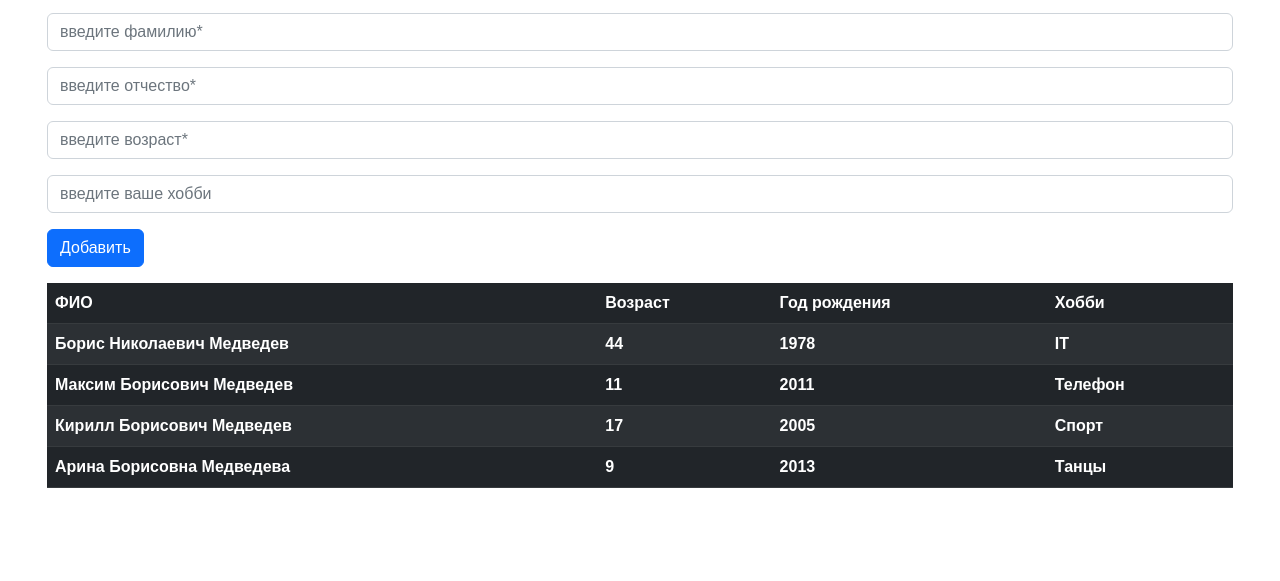
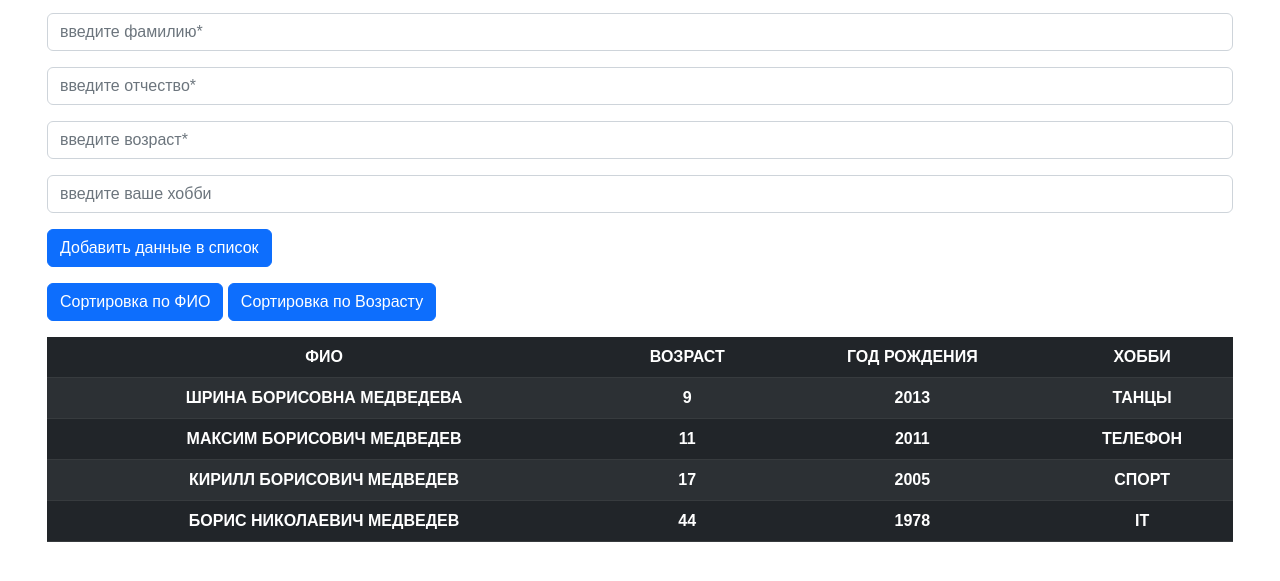
Before and after one commit to BorisMedvedev/list_data, a plain HTML site: page index.html in a window 1280 px wide. Shown: the part 97-678 px from the top of the page. Drawn offline with Linux system fonts and the light colour scheme.

Commit message:
add_sort

```diff
--- a/css/style.css
+++ b/css/style.css
@@ -45,3 +45,8 @@ a {
 
   -webkit-user-select: none;
 }
+
+.hobby-th {
+  text-transform: uppercase;
+  text-align: center;
+}
--- a/index.html
+++ b/index.html
@@ -19,8 +19,9 @@
       <h1 class="list-hobby__title">Cписок моих хобби</h1>
       <div class="list-hobby__app" id="app">
 
+        <button class="btn btn-primary mb-3" id="sort-fio">Сортировка по ФИО</button>
+        <button class="btn btn-primary mb-3" id="sort-age">Сортировка по Возрасту</button>
       </div>
-
     </div>
   </div>
   <script src="./js/main.js"></script>
--- a/js/main.js
+++ b/js/main.js
@@ -22,7 +22,7 @@ let listData = [
     hobby: "Спорт",
   },
   {
-    name: "Арина",
+    name: "шрина",
     sureName: "Борисовна",
     lastName: "Медведева",
     age: 9,
@@ -30,10 +30,15 @@ let listData = [
   },
 ];
 
+let sortColumnFlag = "age";
+let sortDirFlag = true;
+
 let newListData = [...listData];
 
 // создание элементов ==================================
 const $app = document.getElementById("app");
+const $sortFioBtn = document.getElementById("sort-fio");
+const $sortAgeBtn = document.getElementById("sort-age");
 
 const $table = document.createElement("table");
 const $tabeHead = document.createElement("thead");
@@ -45,7 +50,13 @@ const $tabeHeadThAge = document.createElement("th");
 const $tabeHeadThYearBirth = document.createElement("th");
 const $tabeHeadThHobby = document.createElement("th");
 
-$table.classList.add("table", "table-dark", "table-striped", "prohibition");
+$table.classList.add(
+  "table",
+  "table-dark",
+  "table-striped",
+  "prohibition",
+  "hobby-th"
+);
 
 $tabeHeadThFio.textContent = "ФИО";
 $tabeHeadThAge.textContent = "Возраст";
@@ -68,11 +79,10 @@ const $addInputName = document.createElement("input");
 const $addInputSureName = document.createElement("input");
 const $addInputLastName = document.createElement("input");
 const $addInputAge = document.createElement("input");
-// const $addInputYearBirth = document.createElement("input");
 const $addInputHobby = document.createElement("input");
 const $addBtn = document.createElement("button");
 
-$addBtn.textContent = "Добавить";
+$addBtn.textContent = "Добавить данные в список";
 $addBtn.classList.add("btn", "btn-primary");
 
 $addForm.classList.add("mb-3");
@@ -80,14 +90,12 @@ $addInputName.classList.add("form-control", "mb-3");
 $addInputSureName.classList.add("form-control", "mb-3");
 $addInputLastName.classList.add("form-control", "mb-3");
 $addInputAge.classList.add("form-control", "mb-3");
-// $addInputYearBirth.classList.add("form-control", "mb-3");
 $addInputHobby.classList.add("form-control", "mb-3");
 
 $addInputName.placeholder = "введите имя*";
 $addInputSureName.placeholder = "введите фамилию*";
 $addInputLastName.placeholder = "введите отчество*";
 $addInputAge.placeholder = "введите возраст*";
-// $addInputYearBirth.placeholder = "введите год рождения";
 $addInputHobby.placeholder = "введите ваше хобби";
 
 $addInputAge.type = "number";
@@ -97,7 +105,6 @@ $addForm.append(
   $addInputSureName,
   $addInputLastName,
   $addInputAge,
-  // $addInputYearBirth,
   $addInputHobby,
   $addBtn
 );
@@ -127,10 +134,24 @@ function rerender(arrData) {
 
   // Подготовка
   for (const oneUser of arrData) {
+    oneUser.hobby;
     oneUser.fio =
       oneUser.name + " " + oneUser.sureName + " " + oneUser.lastName;
     oneUser.yearBirth = new Date().getFullYear() - oneUser.age;
   }
+
+  //Сортировка
+  newListData = newListData.sort(function (a, b) {
+    let sort = a[sortColumnFlag] < b[sortColumnFlag];
+
+    if (sortDirFlag === false) {
+      a[sortColumnFlag] > b[sortColumnFlag];
+    }
+
+    if (sort) {
+      return -1;
+    }
+  });
 
   // Отрисовка
 
@@ -147,32 +168,39 @@ $addForm.addEventListener("submit", (el) => {
 
   if ($addInputName.value.trim() === "") {
     alert("Имя не введено!");
-
     return;
   }
 
   if ($addInputSureName.value.trim() === "") {
     alert("ФИO не введено!");
-
     return;
   }
   if ($addInputLastName.value.trim() === "") {
     alert("Отчeство не введено!");
-
     return;
   }
   if ($addInputAge.value.trim() === "") {
     alert("Возраст не введен!");
-
     return;
   }
 
   newListData.push({
-    name: $addInputName.value.trim().toUpperCase(),
-    sureName: $addInputSureName.value.trim().toUpperCase(),
-    lastName: $addInputLastName.value.trim().toUpperCase(),
-    age: parseInt($addInputAge.value.trim().toUpperCase()),
-    hobby: $addInputHobby.value.trim().toUpperCase(),
+    name: $addInputName.value.trim(),
+    sureName: $addInputSureName.value.trim(),
+    lastName: $addInputLastName.value.trim(),
+    age: parseInt($addInputAge.value.trim()),
+    hobby: $addInputHobby.value.trim(),
   });
   rerender(newListData);
 });
+
+$sortFioBtn.addEventListener("click", () => {
+  sortColumnFlag = "fio";
+  sortDirFlag = !sortDirFlag;
+  rerender(newListData);
+});
+$sortAgeBtn.addEventListener("click", () => {
+  sortColumnFlag = "age";
+  sortDirFlag = !sortDirFlag;
+  rerender(newListData);
+});
```
